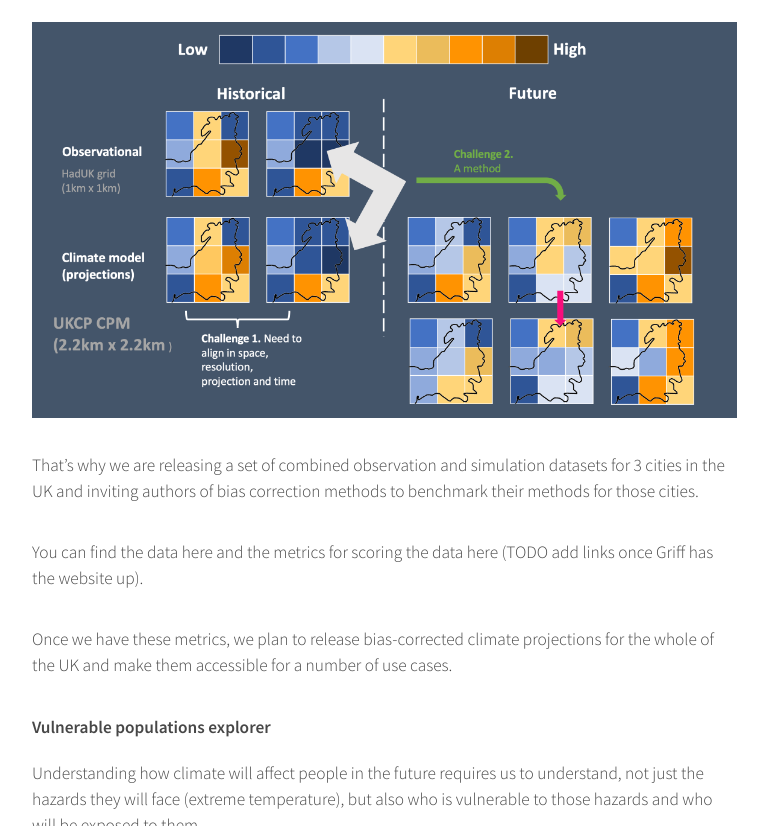
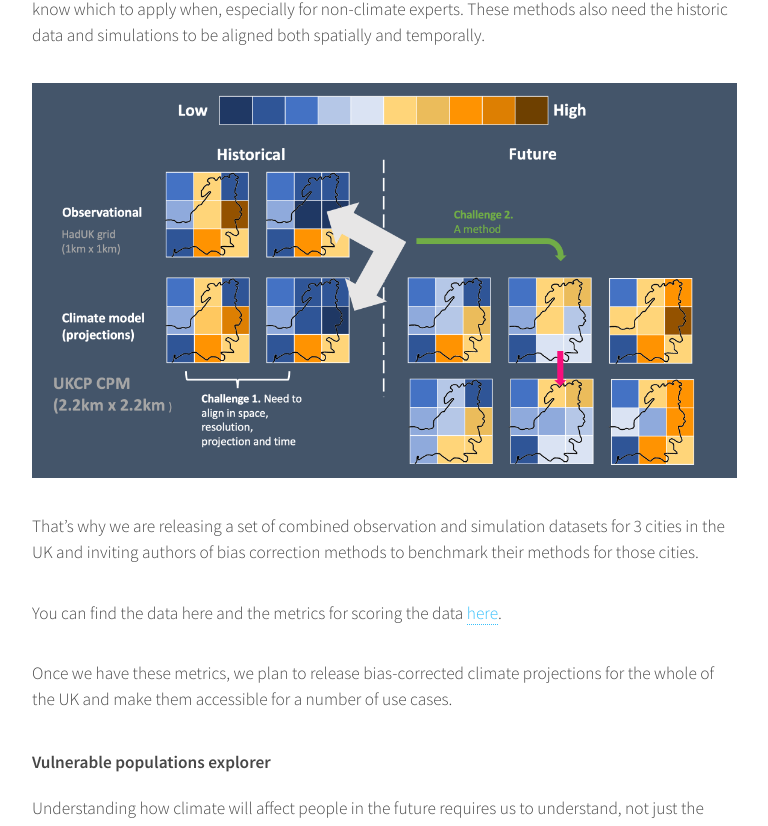
Before and after one commit to Urban-Analytics-Technology-Platform/Urban-Analytics-Technology-Platform.github.io, an Astro site: page /blog/platform_v2_release in a window 1280 px wide. Shown: the part 2853-3679 px from the top of the page, without its empty margins (383-1151 px from the left). Built offline with nearby package versions, Linux system fonts and the light colour scheme; Astro itself is replaced by a stand-in of ours.

Commit message:
fix: add placeholder link for `clim-recal` dataset exports

```diff
--- a/src/content/blogs/platform_v2.md
+++ b/src/content/blogs/platform_v2.md
@@ -52,11 +52,8 @@ If you're interested in having your country in Popgetter, we would love to work
 #### Clim-recal: A climate bias correction dataset for 3 cities
 
 Climate change, and the increase in frequent extreme weather events, is one of the largest challenges that urban areas will face over the next 30 years.
-One of the key tools to understanding how climate will change in the future is large physics-based simulations. The Met Office provides a number of these
-down to a 2km grid scale, which could help us understand and prepare for climate change at the city scale. Unfortunately, for a number of reasons
-(limited spatial resolution, simplified thermodynamics, etc), the projections at a small scale can be systematically off. Bias correction is a suite of
-methods that aims to correct these systematic errors by comparing simulations to historic observations of the climate. It uses the discrepancies between
-the simulation and the models to find ways to correct them that can be applied to future predictions.
+
+One of the key tools to understanding how climate will change in the future is large physics-based simulations. The Met Office provides a number of these down to a 2km grid scale, which could help us understand and prepare for climate change at the city scale. Unfortunately, for a number of reasons (limited spatial resolution, simplified thermodynamics, etc), the projections at a small scale can be systematically off. Bias correction is a suite of methods that aims to correct these systematic errors by comparing simulations to historic observations of the climate. It uses the discrepancies between the simulation and the models to find ways to correct them that can be applied to future predictions.
 
 There exists a large number of different ways of doing this kind of bias correction and it's hard to know which to apply when, especially for non-climate experts. These methods also need the historic data and simulations to be aligned both spatially and temporally.
 
@@ -64,7 +61,7 @@ There exists a large number of different ways of doing this kind of bias correct
 
 That's why we are releasing a set of combined observation and simulation datasets for 3 cities in the UK and inviting authors of bias correction methods to benchmark their methods for those cities.
 
-You can find the data here and the metrics for scoring the data here (TODO add links once Griff has the website up).
+You can find the data here and the metrics for scoring the data [here](https://alan-turing-institute.github.io/clim-recal/docs/datasets.html).
 
 Once we have these metrics, we plan to release bias-corrected climate projections for the whole of the UK and make them accessible for a number of use cases.
 
```
